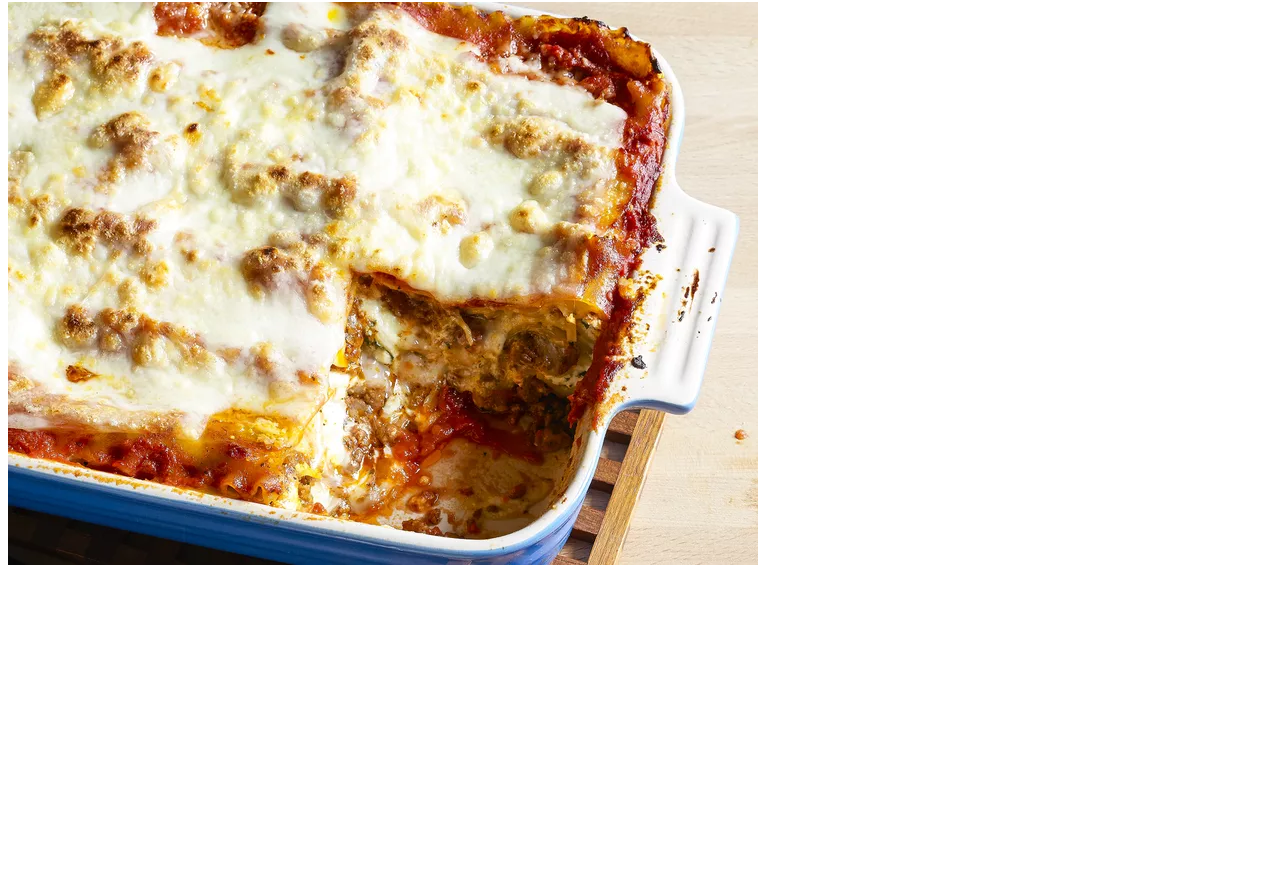
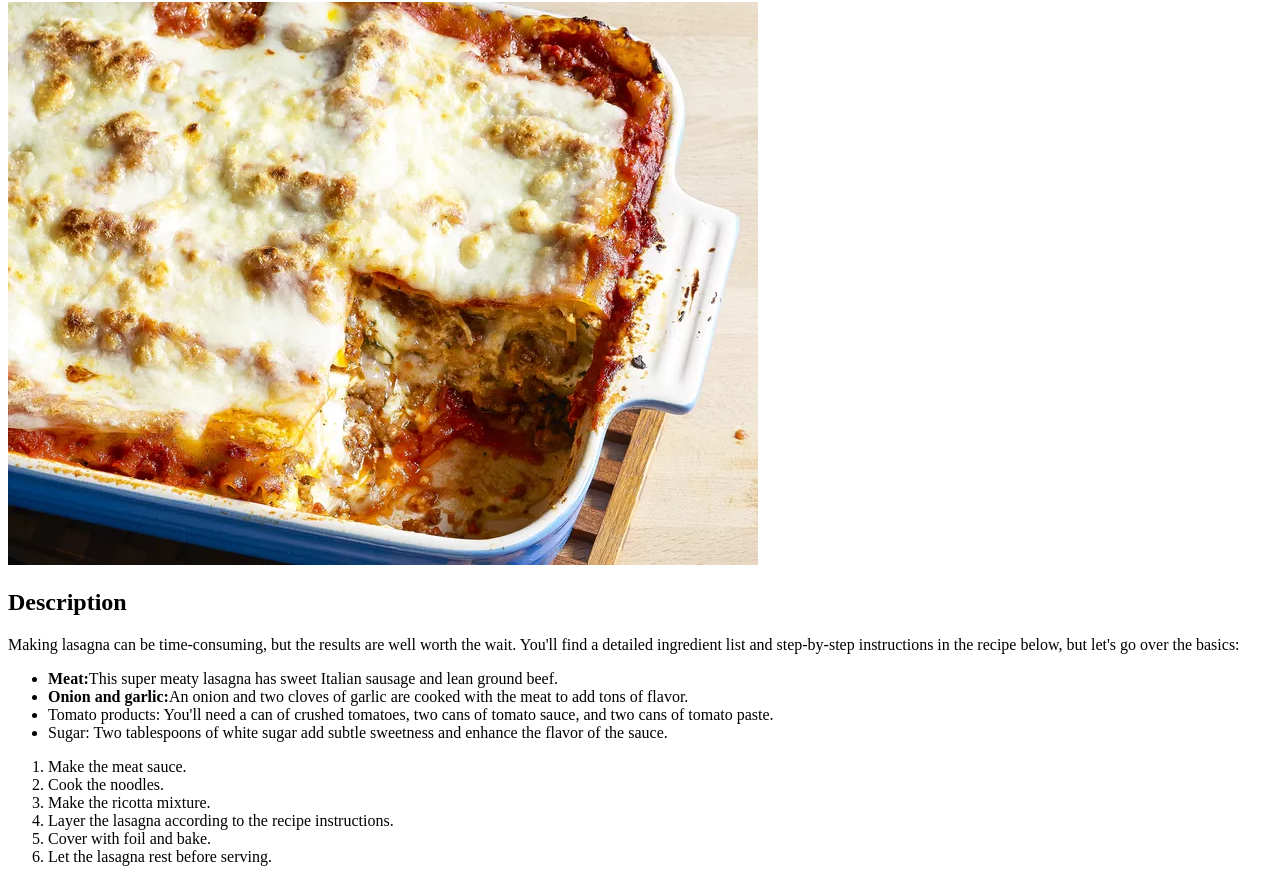
Before and after one commit to MIchaelDoan/odin-recipes, a plain HTML site: page recipes/lasagna.html in a window 1280 px wide. Shown: the part 78-960 px from the top of the page. Before the commit the page ends 800 px from the top, so only its background shows below. Drawn offline with Linux system fonts and the light colour scheme.

Commit message:
Finalised recipe for lasagna page

```diff
--- a/recipes/lasagna.html
+++ b/recipes/lasagna.html
@@ -9,5 +9,22 @@
 <body>
     <h1>Lasagna</h1>
     <img src = "../images/lasagna.jpg" alt = "Lasagna">
+    <h2>Description</h2>
+    <p>Making lasagna can be time-consuming, but the results are well worth the wait. You'll find a detailed ingredient list and step-by-step instructions in the recipe below, but let's go over the basics:</p>
+    <ul>
+        <li><strong>Meat:</strong>This super meaty lasagna has sweet Italian sausage and lean ground beef.</li>
+        <li><strong>Onion and garlic:</strong>An onion and two cloves of garlic are cooked with the meat to add tons of flavor.</li>
+        <li>Tomato products: You'll need a can of crushed tomatoes, two cans of tomato sauce, and two cans of tomato paste.</li>
+        <li>Sugar: Two tablespoons of white sugar add subtle sweetness and enhance the flavor of the sauce.</li>
+    </ul>
+    <ol>
+        <li>Make the meat sauce.</li>
+        <li>Cook the noodles.</li>
+        <li>Make the ricotta mixture.</li>
+        <li>Layer the lasagna according to the recipe instructions.</li>
+        <li>Cover with foil and bake.</li>
+        <li>Let the lasagna rest before serving.</li>
+
+    </ol>
 </body>
 </html>
```
